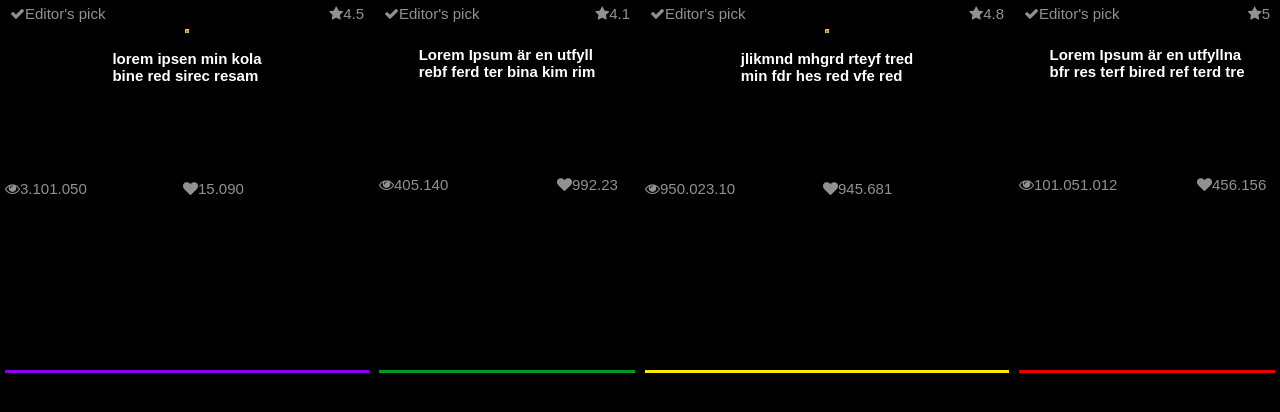
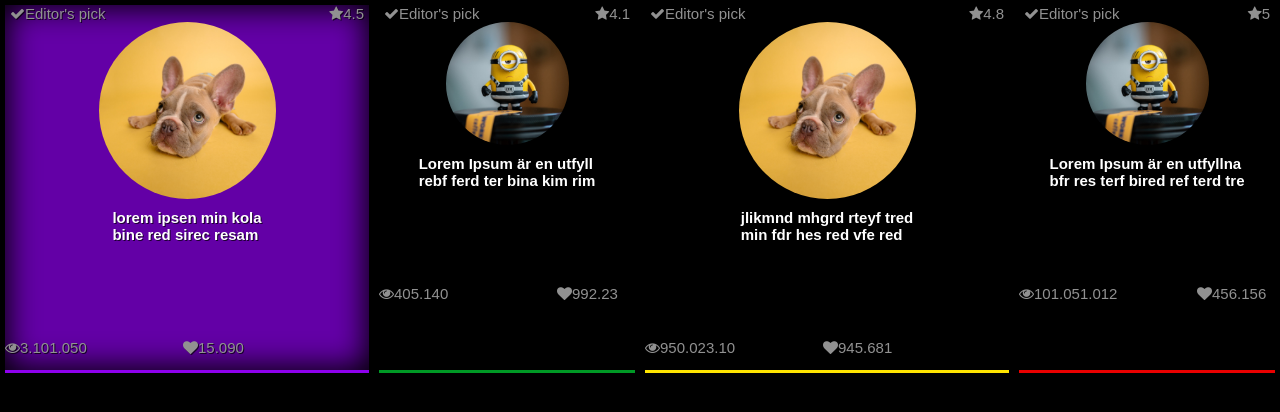
Before and after one commit to Elham-Ahmadzadeh/Flex-box-cards, a plain HTML site: page index.html in a window 1280 px wide. Drawn offline with Linux system fonts and the light colour scheme.

Commit message:
height of pics

```diff
--- a/css/style.css
+++ b/css/style.css
@@ -71,9 +71,9 @@ body {
 
 
 .image {
-  border-radius: 10%;
-  border: 7px solid rgba(0, 0, 0, 0.5);
-  width: 5%;
+  border-radius: 50%;
+  width: 50%;
+ min-height: 20%;
 }
 
 
```
